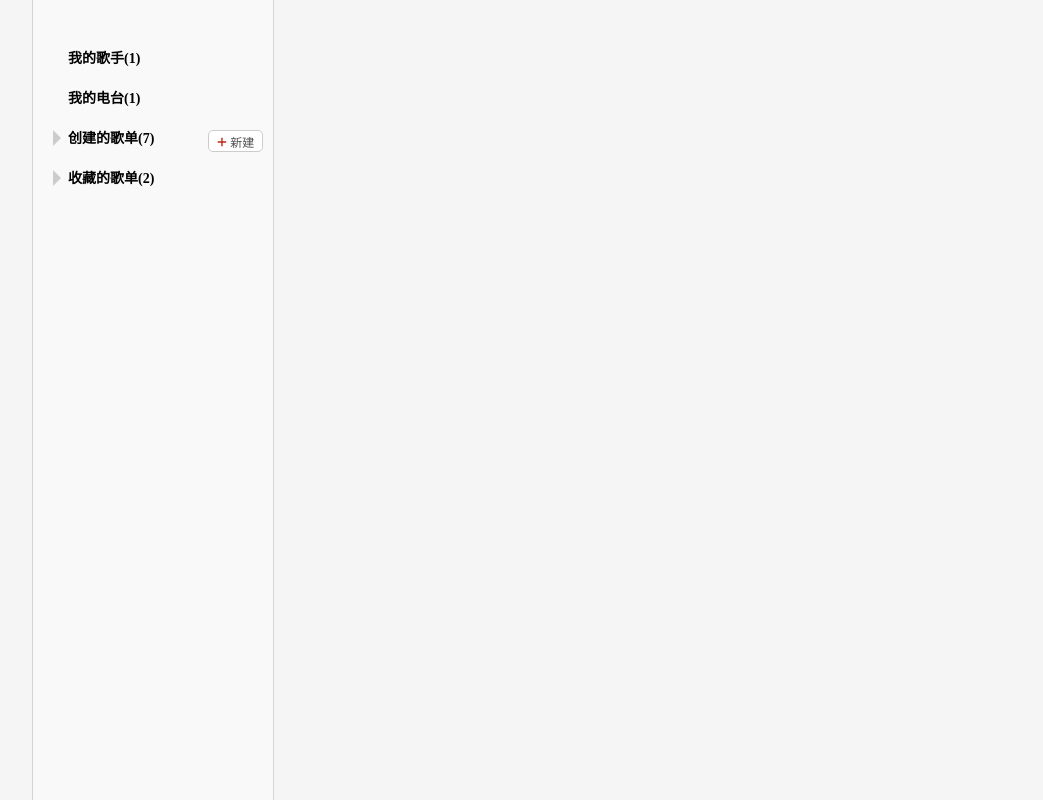
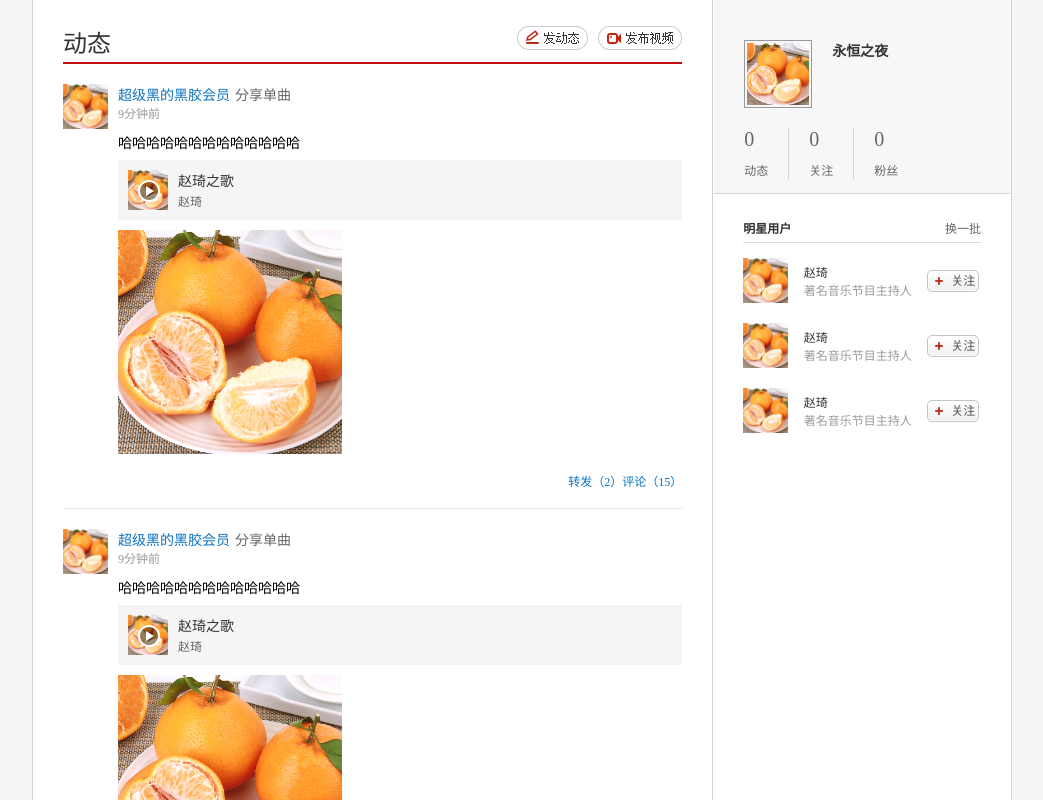
Before and after one commit to malang6/wyy_music, a Vue app: page / in a window 1280 px wide. Shown: the top 800 px of the page, without its empty margins (118-1161 px from the left). Built offline with nearby package versions, Linux system fonts and the light colour scheme.

Commit message:
feat:朋友页面静态样式完成

```diff
--- a/src/App.vue
+++ b/src/App.vue
@@ -1,16 +1,19 @@
 <template>
   <div id="app">
-    <My />
+    <My v-if="false"/>
+    <Friend v-else/>
   </div>
 </template>
 
 <script>
 import My from "./views/My";
+import Friend from "./views/Friend";
 
 export default {
   name: "App",
   components: {
-    My,
+    Friend,
+    My
   },
 };
 </script>
--- /dev/null
+++ b/src/router/friend/index.js
@@ -0,0 +1,10 @@
+import Friend from "../../views/Friend"
+
+const friend = [
+    {
+        path: "/friend",
+        component: Friend
+    }
+]
+
+export default friend
--- a/src/router/index.js
+++ b/src/router/index.js
@@ -1,12 +1,14 @@
 import Vue from "vue"
 import VueRouter from "vue-router"
 
-import My from "./My"
+import My from "./my"
+import Friend from "./friend"
 
 Vue.use(VueRouter)
 
 export default new VueRouter({
-    routes: [
-        ...My
-    ]
+        routes: [
+                ...My,
+                ...Friend
+        ]
 })
--- /dev/null
+++ b/src/views/Friend/index.vue
@@ -0,0 +1,281 @@
+<template>
+  <div class="friend">
+    <!-- 动态 -->
+    <div class="message">
+      <div class="header">
+        <span>动态</span>
+        <div>
+          <span class="publish-msg"></span>
+          <span class="publish-video"></span>
+        </div>
+      </div>
+      <div class="content">
+        <div class="content-item" v-for="item in 6" :key="item">
+          <img class="avatar" src="../../assets/my/images/test.jpg" alt="" />
+          <div class="main">
+            <div>
+              <div>
+                <span class="name">超级黑的黑胶会员</span>
+                <span class="cate">分享单曲</span>
+              </div>
+              <span class="time">9分钟前</span>
+            </div>
+            <!-- 文本内容 -->
+            <div class="text">哈哈哈哈哈哈哈哈哈哈哈哈哈</div>
+            <!-- 引入歌曲 -->
+            <div class="song">
+              <img src="../../assets/my/images/test.jpg" class="song-img" />
+              <div class="insert-img"></div>
+              <div>
+                <div class="song-name">赵琦之歌</div>
+                <span class="song-author">赵琦</span>
+              </div>
+            </div>
+            <!-- 插入图片 -->
+            <img class="img" src="../../assets/my/images/test.jpg" alt="" />
+            <!-- 操作 -->
+            <div class="edit">
+              <div>
+                <span></span>
+                <span>转发（2）</span>
+                <span>评论（15）</span>
+              </div>
+            </div>
+          </div>
+        </div>
+      </div>
+    </div>
+    <!-- 个人信息 -->
+    <div class="user">
+      <div class="user-info">
+        <div>
+          <div class="user-avatar">
+            <div class="avatar-border">
+              <img
+                class="avatar"
+                src="../../assets/my/images/test.jpg"
+                alt=""
+              />
+            </div>
+            <div class="user-name">永恒之夜</div>
+          </div>
+        </div>
+        <div class="user-fans">
+          <div>
+            <div class="count">0</div>
+            <span>动态</span>
+          </div>
+          <div>
+            <div class="count">0</div>
+            <span>关注</span>
+          </div>
+          <div>
+            <div class="count">0</div>
+            <span>粉丝</span>
+          </div>
+        </div>
+      </div>
+      <div class="star">
+        <div class="header">
+          <span>明星用户</span>
+          <span class="update">换一批</span>
+        </div>
+        <div class="star-item" v-for="item in 3" :key="item">
+          <img class="avatar" src="../../assets/my/images/test.jpg" alt="" />
+          <div>
+            <div class="name">赵琦</div>
+            <span class="status">著名音乐节目主持人</span>
+          </div>
+          <div class="btn">关注</div>
+        </div>
+      </div>
+    </div>
+  </div>
+</template>
+
+<script>
+export default {
+  name: "Friend",
+};
+</script>
+
+<style lang="stylus" scoped>
+.friend
+  width 980px
+  margin 0 auto
+  display flex
+  .message
+    background #fff
+    border-left 1px solid rgb(211, 211, 211)
+    border-right 1px solid rgb(211, 211, 211)
+    width 620px
+    padding 20px 30px
+    .header
+      height 42px
+      border-bottom 2px solid #c20c0c
+      display flex
+      align-items center
+      justify-content space-between
+      font-size 24px
+      color #333
+      .publish-msg
+        display inline-block
+        height 24px
+        width 71px
+        background-image url('../../assets/my/images/sprite.png')
+        background-position 0px 99px
+      .publish-video
+        margin-left 10px
+        display inline-block
+        height 24px
+        width 84px
+        background-image url('../../assets/my/images/sprite.png')
+        background-position -100px 99px
+    .content
+      .content-item
+        border-bottom 1px solid #e8e8e9
+        padding 20px 0
+        width 100%
+        .avatar
+          float left
+          width 45px
+          height 45px
+        .main
+          margin-left 55px
+          font-size 0
+          .name
+            font-size 14px
+            color #0c73c2
+          .cate
+            font-size 14px
+            color #666
+            margin-left 5px
+          .time
+            font-size 12px
+            color #999
+          .text
+            margin-top 10px
+            font-size 14px
+            line-height 24px
+          .song
+            padding 10px
+            margin 4px 0 5px
+            height 40px
+            display flex
+            background #f5f5f5
+            position relative
+            .insert-img
+              height 22px
+              width 22px
+              background-image url('../../assets/my/images/sprite.png')
+              background-position -109px -79px
+              position absolute
+              top 20px
+              left 20px
+              z-index 10
+            .song-img
+              display inline-block
+              height 40px
+              width 40px
+              margin-right 10px
+            .song-name
+              height 22px
+              font-size 14px
+              color #333
+            .song-author
+              height 22px
+              font-size 12px
+              color #666
+          .img
+            height 224px
+            width 224px
+            margin-top 5px
+          .edit
+            height 16px
+            margin-top 18px
+            font-size 12px
+            color #0c73c2
+            text-align right
+  .user
+    background #fff
+    border-right 1px solid rgb(211, 211, 211)
+    width 298px
+    min-height 100%
+    .user-info
+      background rgb(247, 247, 247)
+      padding 40px 30px 0 30px
+      height 153px
+      width 236px
+      margin 0 auto
+      border-bottom 1px solid rgb(211, 211, 211)
+      .user-avatar
+        display flex
+        .avatar-border
+          height 66px
+          width 66px
+          border 1px solid #999
+          text-align center
+          margin-right 20px
+          .avatar
+            margin-top 2px
+            height 62px
+            width 62px
+        .user-name
+          font-size 14px
+          color #333
+          font-weight bold
+      .user-fans
+        margin-top 20px
+        display flex
+        color #666
+        font-size 12px
+        .count
+          font-size 20px
+          padding-bottom 10px
+      .user-fans>div
+        padding-right 20px
+      .user-fans>div:nth-child(n+2)
+        padding-left 20px
+        border-left 1px solid rgb(211, 211, 211)
+    .star
+      padding 20px 30px
+      .header
+        font-size 12px
+        color #333
+        font-weight bold
+        padding-bottom 5px
+        margin 5px 0
+        border-bottom 1px solid #dcdcdc
+        .update
+          color #666
+          float right
+          font-weight normal
+      .star-item
+        width 236px
+        height 45px
+        padding 10px 0
+        display flex
+        align-items center
+        justify-content space-between
+        .avatar
+          width 45px
+          height 45px
+        .name
+          font-size 12px
+          color #333
+        .status
+          font-size 12px
+          color #9b9b9b
+        .btn
+          width 44px
+          height 20px
+          font-size 12px
+          color #515151
+          border 1px solid rgb(196, 196, 196)
+          border-radius 5px
+          text-align right
+          padding 0 3px
+          line-height 20px
+          background-image url('../../assets/my/images/button.png')
+          background-position -1px -97px
+</style>
```
Also changed, not shown: src/assets/my/images/button.png (added), src/assets/my/images/sprite.png (added).
